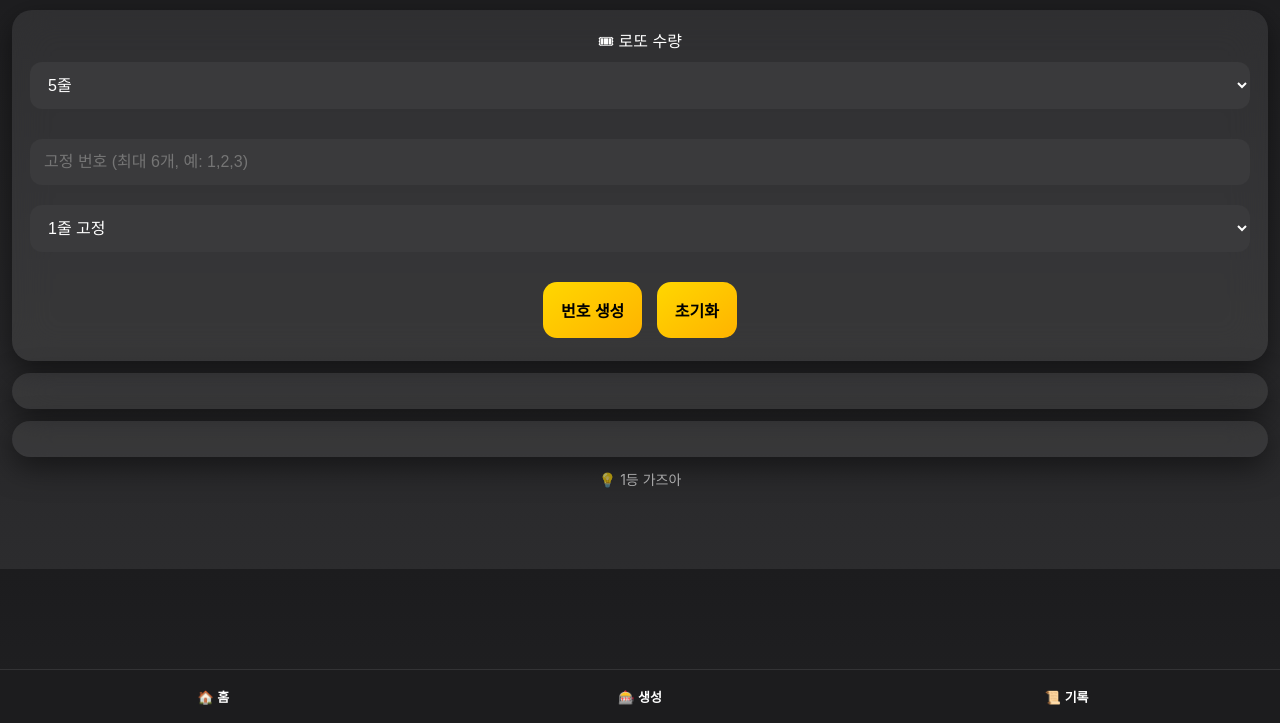
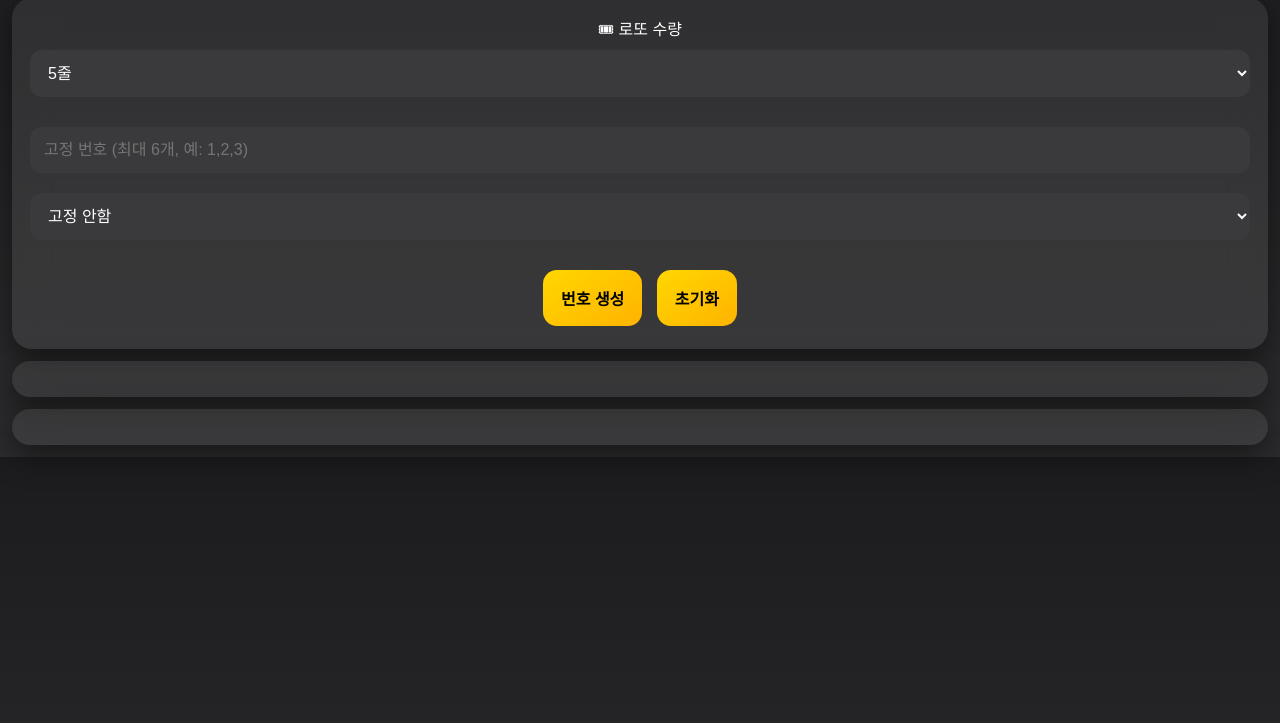
Before and after one commit to jongmin127648-lang/lotto-app, a plain HTML site: page index.html in a window 1280 px wide. Shown: the part 77-800 px from the top of the page. Drawn offline with Linux system fonts and the light colour scheme.

Commit message:
Add files via upload

```diff
--- a/index.html
+++ b/index.html
@@ -3,7 +3,7 @@
 <head>
 <meta charset="UTF-8">
 
-<!-- 📱 모바일 필수 -->
+<!-- ✅ 모바일 필수 -->
 <meta name="viewport" content="width=device-width, initial-scale=1.0">
 
 <title>로또 1등 해보자~</title>
@@ -12,28 +12,28 @@
 body {
   margin:0;
   font-family:-apple-system, BlinkMacSystemFont;
-  background: linear-gradient(180deg, #1c1c1e, #2c2c2e);
+  background:linear-gradient(180deg,#1c1c1e,#2c2c2e);
   color:white;
   text-align:center;
   font-size:16px;
 }
 
-h1 { margin-top:20px; }
-
+/* 카드 */
 .card {
-  background: rgba(255,255,255,0.08);
-  backdrop-filter: blur(20px);
+  background:rgba(255,255,255,0.08);
+  backdrop-filter:blur(20px);
   margin:12px;
   padding:18px;
   border-radius:20px;
-  box-shadow: 0 10px 30px rgba(0,0,0,0.5);
+  box-shadow:0 10px 30px rgba(0,0,0,0.5);
 }
 
+/* 버튼 */
 button {
   padding:16px 18px;
   border:none;
   border-radius:14px;
-  background: linear-gradient(145deg, #ffd700, #ffb300);
+  background:linear-gradient(145deg,#ffd700,#ffb300);
   font-weight:bold;
   font-size:16px;
   margin:5px;
@@ -44,6 +44,7 @@ button:active {
   transform:scale(0.95);
 }
 
+/* input / select */
 input, select {
   padding:14px;
   font-size:16px;
@@ -56,14 +57,14 @@ input, select {
   box-sizing:border-box;
 }
 
-/* 고정 입력 */
+/* 고정 영역 */
 .fixed-row {
   display:flex;
   flex-direction:column;
   gap:10px;
 }
 
-/* 번호 */
+/* 로또 번호 */
 .ball {
   display:inline-block;
   width:38px;
@@ -72,6 +73,8 @@ input, select {
   border-radius:50%;
   margin:4px;
   font-size:15px;
+  text-align:center;
+  transform:scale(0);
   animation:pop 0.5s forwards;
 }
 
@@ -89,40 +92,16 @@ input, select {
 @keyframes blink {
   50% { opacity:0.3; }
 }
-
-/* 🔥 하단 네비 */
-.navbar {
-  position:fixed;
-  bottom:0;
-  left:0;
-  width:100%;
-  display:flex;
-  background:#1c1c1e;
-  border-top:1px solid rgba(255,255,255,0.1);
-}
-
-.navbar button {
-  flex:1;
-  padding:12px 0;
-  background:none;
-  border:none;
-  color:white;
-  font-size:13px;
-}
-
-.navbar button:active {
-  background:rgba(255,255,255,0.1);
-}
 </style>
 </head>
 
 <body>
 
-<h1>🎲 로또 1등 해보자~</h1>
+<h2>🎲 로또 1등 해보자~</h2>
 
 <div class="card">
+
   <label>🎟 로또 수량</label>
-
   <select id="count">
     <option value="1">1줄</option>
     <option value="5" selected>5줄</option>
@@ -131,12 +110,13 @@ input, select {
 
   <br><br>
 
+  <!-- 고정 영역 -->
   <div class="fixed-row">
     <input id="fixed" placeholder="고정 번호 (최대 6개, 예: 1,2,3)">
 
     <select id="fixedCount">
-      <option value="0">고정 안함</option>
-      <option value="1" selected>1줄 고정</option>
+      <option value="0" selected >고정 안함</option>
+      <option value="1">1줄 고정</option>
       <option value="2">2줄 고정</option>
       <option value="3">3줄 고정</option>
       <option value="4">4줄 고정</option>
@@ -153,17 +133,6 @@ input, select {
 <div class="card" id="result"></div>
 <div class="card" id="history"></div>
 
-<div style="margin-bottom:80px; opacity:0.6; font-size:14px;">
-  💡 1등 가즈아
-</div>
-
-<!-- 🔥 하단 네비 -->
-<div class="navbar">
-  <button onclick="scrollTopView()">🏠 홈</button>
-  <button onclick="generate()">🎰 생성</button>
-  <button onclick="scrollHistory()">📜 기록</button>
-</div>
-
 <script>
 function getColor(n){
   if(n<=10) return "#fbc400";
@@ -174,13 +143,6 @@ function getColor(n){
 }
 
 let history=[];
-
-/* 🔥 진동 효과 */
-function vibrate(){
-  if(navigator.vibrate){
-    navigator.vibrate([80,50,80]);
-  }
-}
 
 function saveHistory(nums){
   history.unshift(nums);
@@ -196,20 +158,18 @@ function saveHistory(nums){
 
 function generate(){
 
-  vibrate(); // 🔥 진동 실행
-
   let count=parseInt(document.getElementById("count").value);
   let fixedInput=document.getElementById("fixed").value;
   let fixedCount=parseInt(document.getElementById("fixedCount").value);
 
   let fixed=fixedInput.split(",")
     .map(n=>parseInt(n))
-    .filter(n=>!isNaN(n)&&n>=1&&n<=45);
+    .filter(n=>!isNaN(n) && n>=1 && n<=45);
 
   fixed=[...new Set(fixed)];
 
   if(fixed.length>6){
-    alert("최대 6개");
+    alert("최대 6개까지 가능합니다");
     return;
   }
 
@@ -220,7 +180,6 @@ function generate(){
     let output="";
 
     for(let i=0;i<count;i++){
-
       let nums=[];
 
       if(i<fixedCount && fixed.length>0){
@@ -251,15 +210,6 @@ function generate(){
 function reset(){
   document.getElementById("result").innerHTML="";
 }
-
-/* 🔥 네비 기능 */
-function scrollTopView(){
-  window.scrollTo({top:0, behavior:"smooth"});
-}
-
-function scrollHistory(){
-  document.getElementById("history").scrollIntoView({behavior:"smooth"});
-}
 </script>
 
 </body>
```
